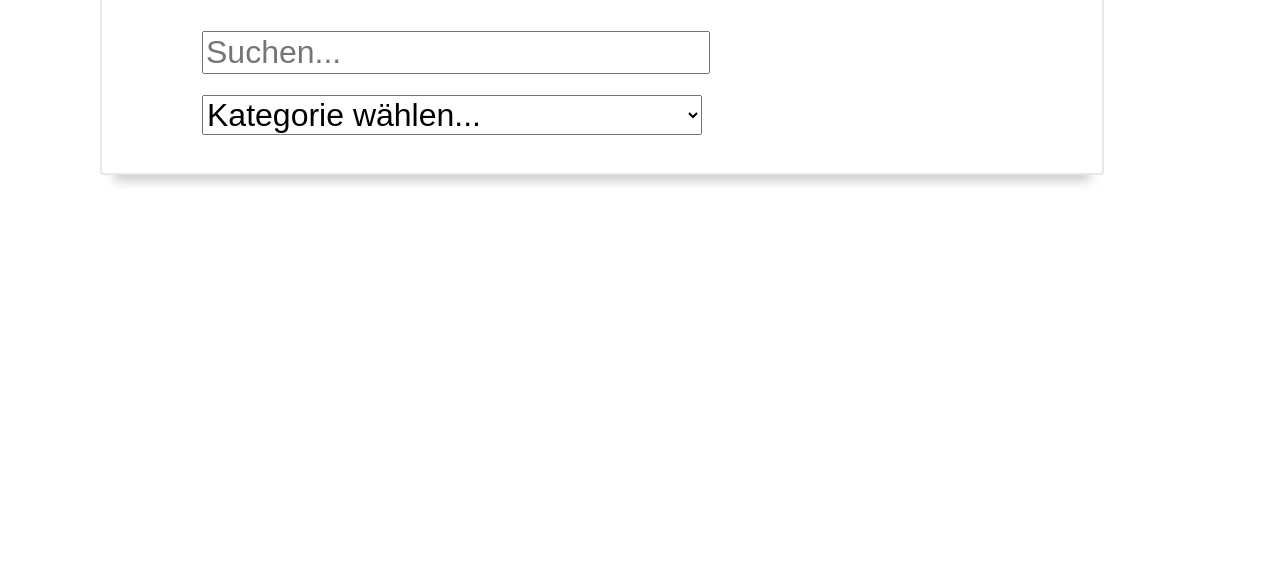
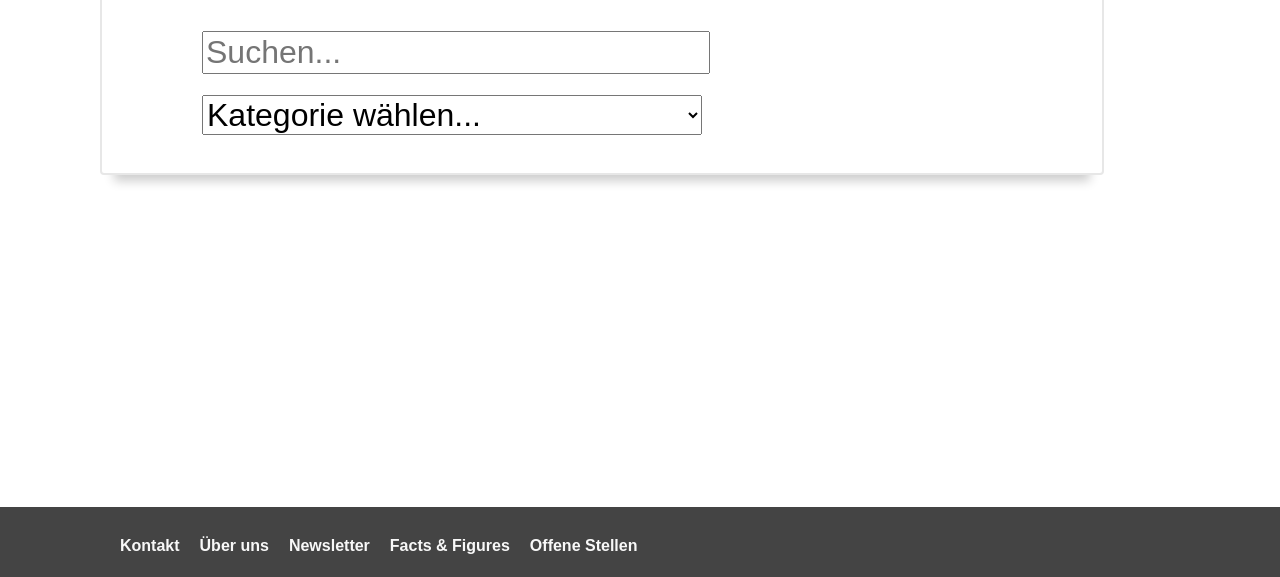
Before and after one commit to cantusmagister24/cantusmagister24, a plain HTML site: page pages/search_songs.html in a window 1280 px wide. Shown: the part 223-800 px from the top of the page. Drawn offline with nearby package versions, Linux system fonts and the light colour scheme; no server answers.

Commit message:
add bottom bar to everything

```diff
--- a/pages/search_songs.html
+++ b/pages/search_songs.html
@@ -46,6 +46,20 @@
       <br/>
     </div>
 
+
+    <div class="bottom-bar">
+      <div id="bottom-container">
+        <ul>
+          <li><a>Kontakt</a></li>
+          <li><a>Über uns</a></li>
+          <li><a>Newsletter</a></li>
+          <li><a>Facts & Figures</a></li>
+          <li><a>Offene Stellen</a></li>
+        </ul>
+      </div>
+    </div>
+
+
     <script src="https://code.jquery.com/jquery-2.1.3.min.js"></script>
     <script src="https://unpkg.com/lunr/lunr.js"></script>
     <script src="../scripts/main.js"></script>
--- a/pages/style.css
+++ b/pages/style.css
@@ -167,7 +167,7 @@ p {
 }
 .bottom-bar {
   background-color: #444444;
-  height: 150px;
+  height: 70px;
   width: 100%;
   bottom: 0;
   overflow: hidden;
@@ -185,8 +185,8 @@ p {
   color: #000000;
   list-style-type: none;
   float: left;
-  margin-top: 2px;
-  margin-bottom: 2px;
+  margin-top: 0px;
+  margin-bottom: 0px;
   margin-left: 20px;
 }
 .bottom-bar li a {
--- a/scripts/main.js
+++ b/scripts/main.js
@@ -4,7 +4,7 @@ var lunrIndex,
   $results,
   songs;
 
-const INDEX_FILE = 'https://raw.githubusercontent.com/lgulich/cantusmagister24/master/data/songs.json?token=AFLQOBCFL3EU7QTUUWGYYJS7ZF4YA';
+const INDEX_FILE = 'https://raw.githubusercontent.com/lgulich/cantusmagister24/master/data/songs.json?token=AFLQOBBZA5SIF7BVP6ZYIKS7ZGHM6';
 
 function initLunr() {
   $.getJSON(INDEX_FILE)
```
Also changed, not shown: pages/all_songs.html (+12 -0 lines), pages/random_songs.html (+13 -0 lines).
